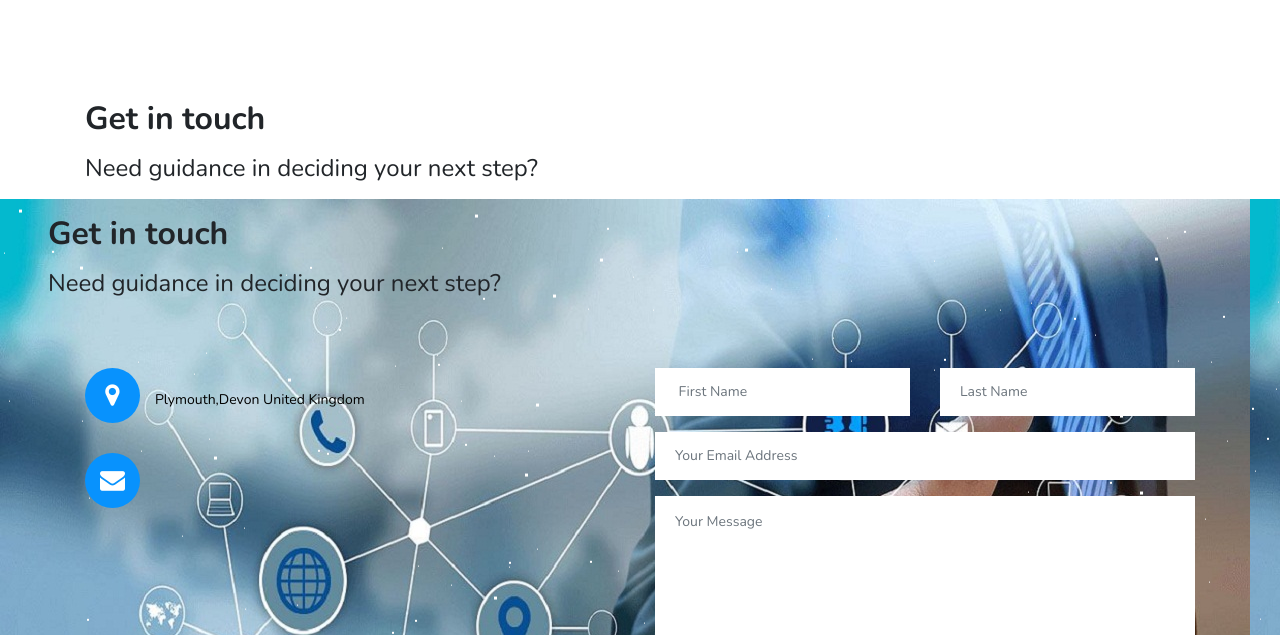
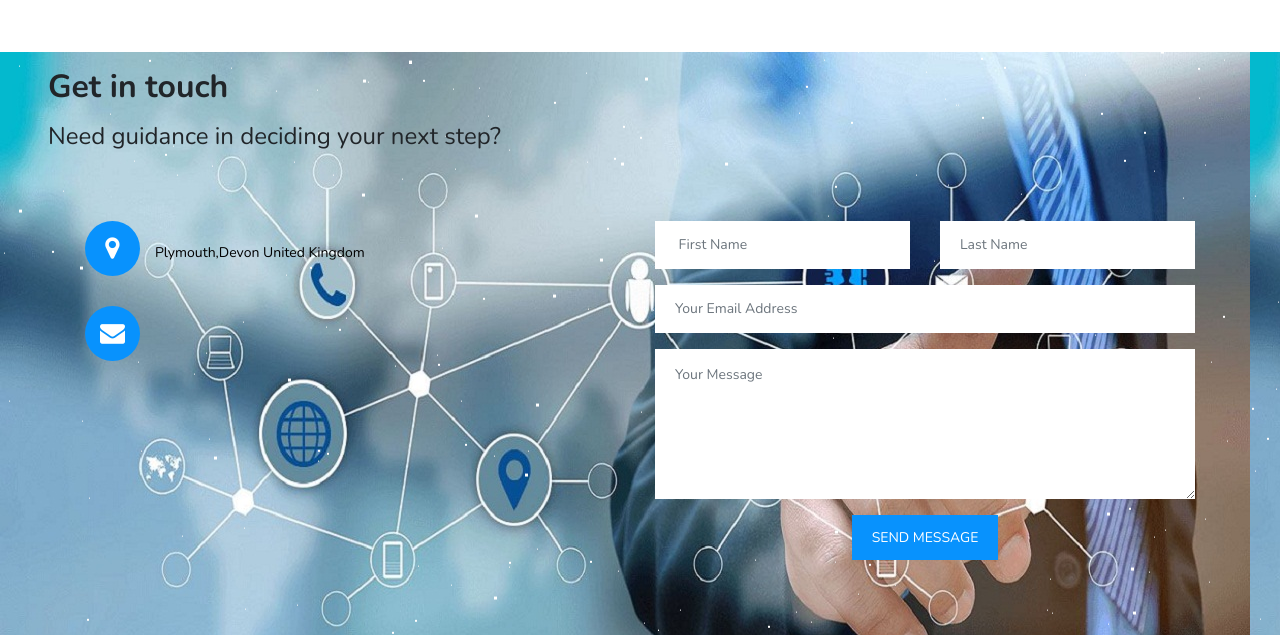
Before and after one commit to jibin9746/jibin9746.mariam, a plain HTML site: page index.html in a window 1280 px wide. Shown: the part 1887-2522 px from the top of the page. Drawn offline with nearby package versions, Linux system fonts and the light colour scheme.

Commit message:
Update index.html

```diff
--- a/index.html
+++ b/index.html
@@ -151,16 +151,7 @@
 
 
 
-    <section id="contact">
 
- <div class="container mt-5 mb-3">
-		     <div class="row">
-			    <div class="col-md-12">
-				   <h2>Get in touch</h2>
-                    <h4 class="mt-3">Need guidance in deciding your next step?</h4>
-				</div>
-			 </div>
-		  </div>
 
 
 
```
